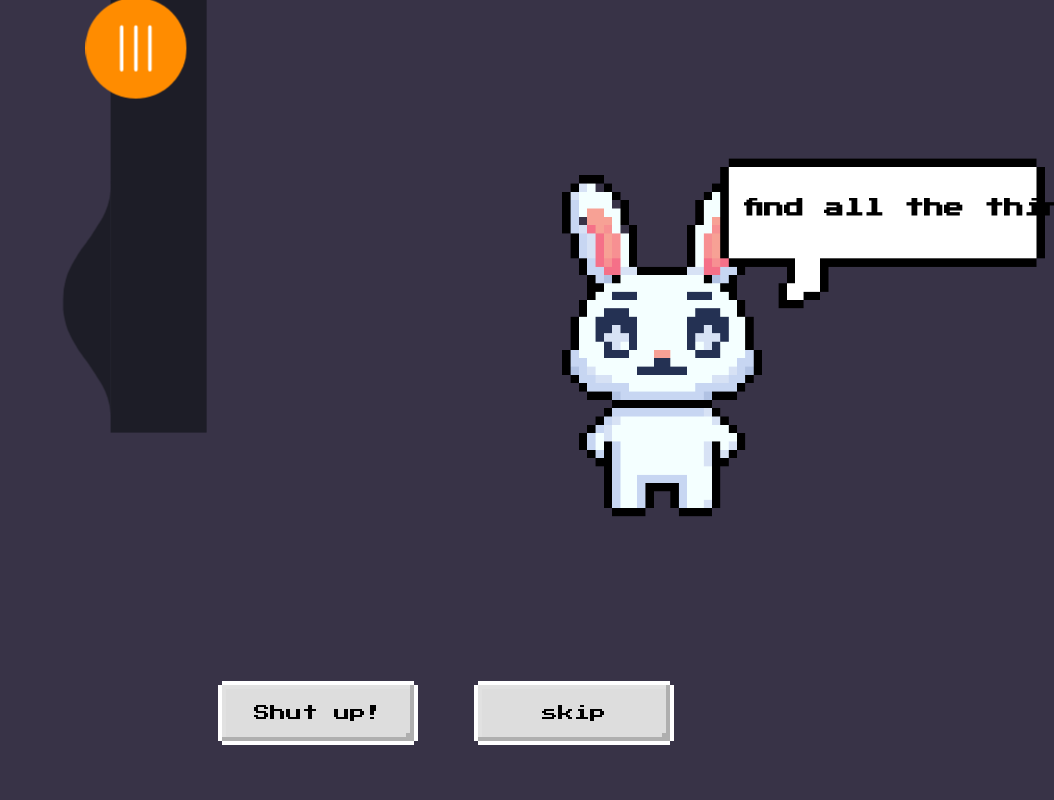
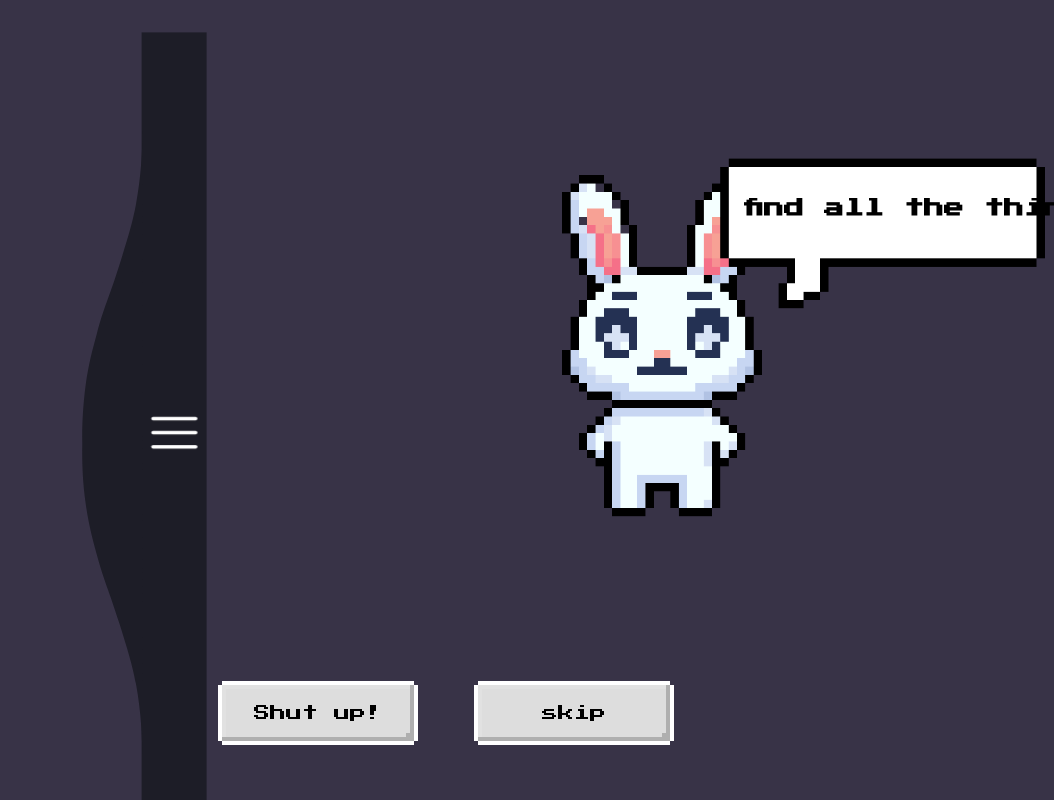
Before and after one commit to whyKirbyy/whykirbyy, a React (Vite) app: page / in a window 1280 px wide. Shown: the whole page, without its empty margins (226-1280 px from the left). Built offline with nearby package versions, Linux system fonts and the light colour scheme; a web font is replaced by a local one.

Commit message:
correct orientation #4

```diff
--- a/src/App.css
+++ b/src/App.css
@@ -151,6 +151,7 @@
 
 .sidebar {
     position: absolute;
-    top: 0;
+    top: 50%;
     z-index: 15;
+
 }
--- a/src/style/components/Menu.scss
+++ b/src/style/components/Menu.scss
@@ -12,7 +12,6 @@
 body {
   margin: 0;
   display: flex;
-  height: 100vh;
   overflow: hidden;
   align-items: center;
   justify-content: center;
@@ -31,7 +30,7 @@ body {
 .menu {
   margin: 0;
   display: flex;
-  width: 32.05em;
+  width: 100vh;
   font-size: 1.5em;
   padding: 0 2.85em;
   position: relative;
@@ -51,28 +50,9 @@ body {
   align-items: center;
   will-change: transform;
   justify-content: center;
-  padding: 0.55em 0 0.85em;
+  padding: 0.05em 0 0.05em;
   transition: transform var(--timeOut, var(--duration));
-}
-
-.menu__item::before {
-  content: "";
-  z-index: -1;
-  width: 4.2em;
-  height: 4.2em;
-  border-radius: 50%;
-  position: absolute;
-  transform: scale(0);
-  transition: background-color var(--duration), transform var(--duration);
-}
-
-.menu__item.active {
-  transform: translate3d(0, -0.8em, 0);
-}
-
-.menu__item.active::before {
-  transform: scale(1);
-  background-color: var(--bgColorItem);
+  rotate: -90deg;
 }
 
 .icon {
@@ -87,35 +67,17 @@ body {
   stroke-dasharray: 400;
 }
 
-.menu__item.active .icon {
-  animation: strok 1.5s reverse;
-}
-
-@keyframes strok {
-  100% {
-    stroke-dashoffset: 400;
-  }
-}
-
 .menu__border {
-  left: 0;
   bottom: 99%;
-  width: 10.9em;
-  height: 2.4em;
+  width: 85%;
+  height: 3em;
+  margin-right: 1em;
   position: absolute;
   clip-path: url(#menu);
-  will-change: transform;
   background-color: var(--bgColorMenu);
-  transition: transform var(--timeOut, var(--duration));
 }
 
 .svg-container {
   width: 0;
   height: 0;
 }
-
-@media screen and (max-width: 50em) {
-  .menu {
-    font-size: 0.8em;
-  }
-}
```
